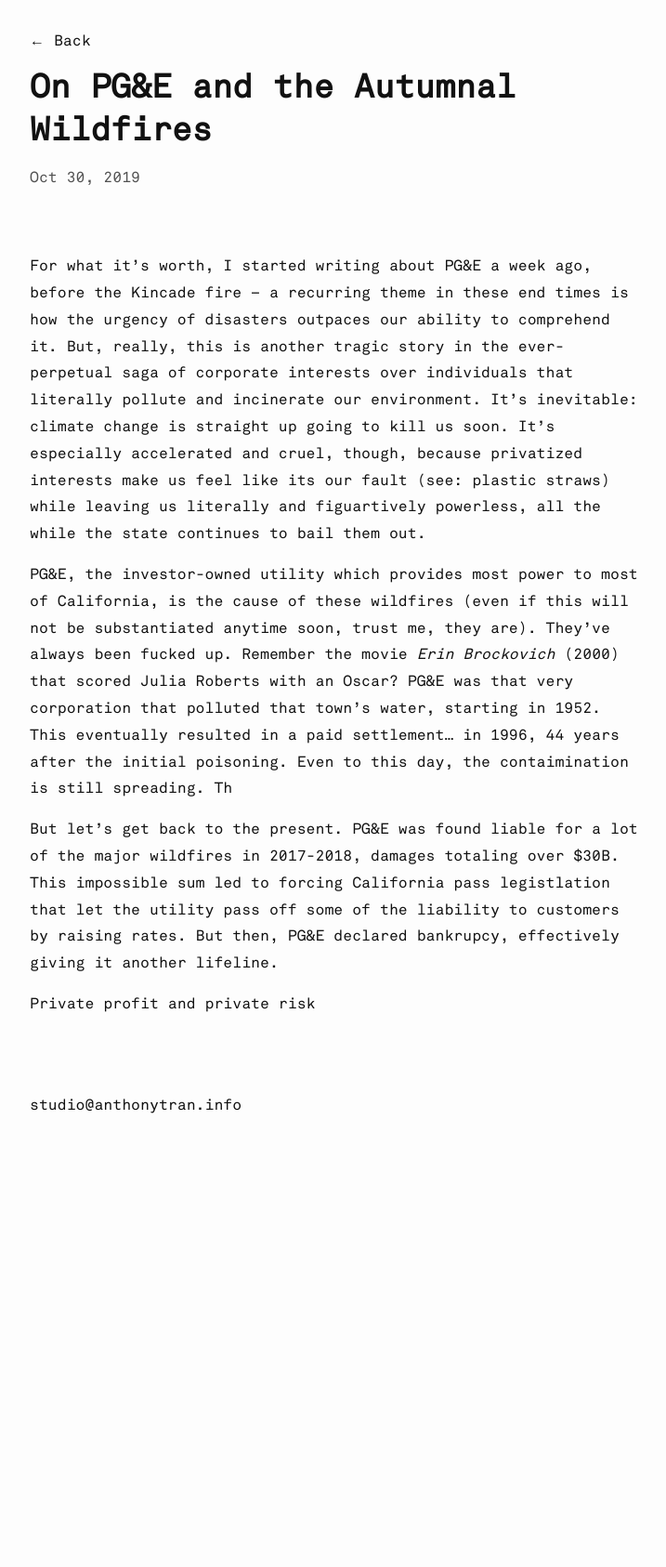
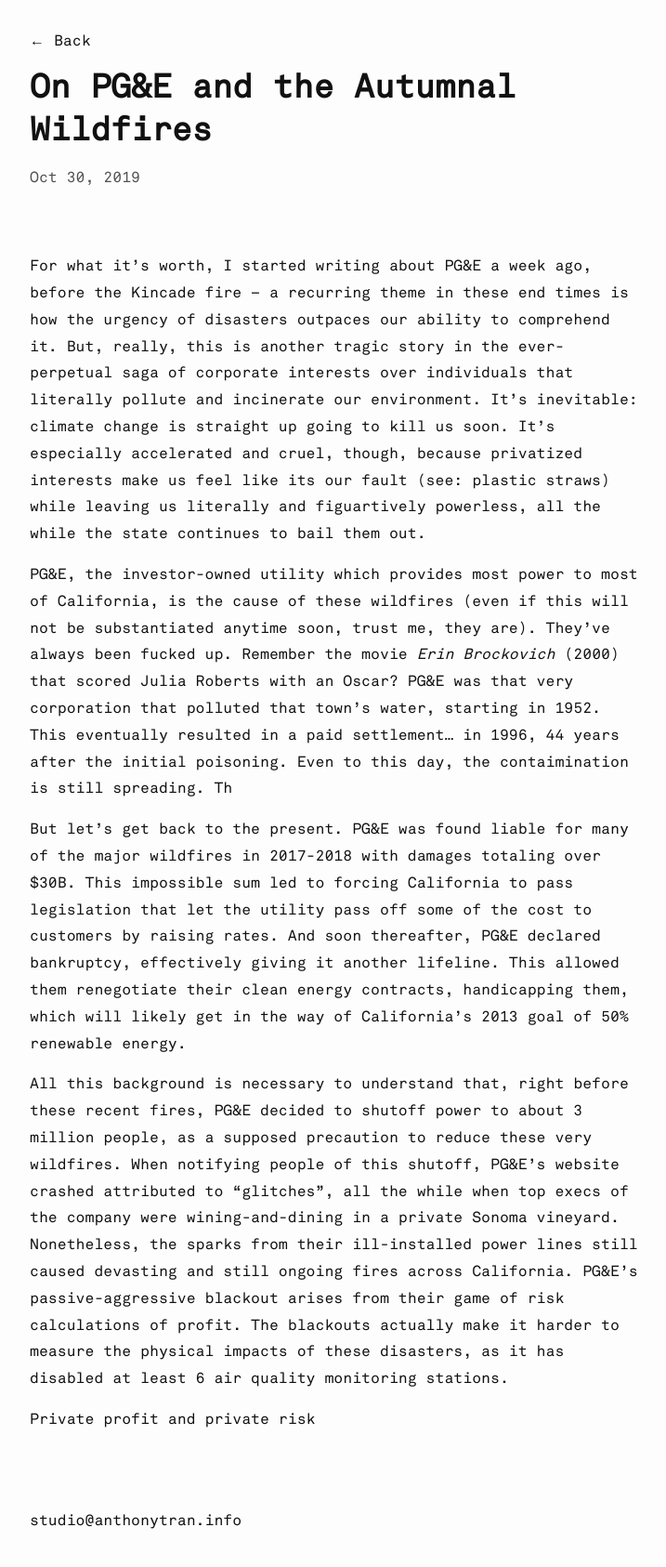
Before and after one commit to atran/atran.github.io, a Jekyll site: the page built from _posts/2019-10-30-on-pg-e-and-the-autumnal-wildfires.md, in a window 1280 px wide. Shown: the whole page at 93% size, without its empty margins (278-995 px from the left). Built offline with Jekyll 4.4.1, drawn with Linux system fonts in a browser that asks for light colours; nearby versions of some CDN libraries; before the commit the page ends 1239 px from its top, so only the background shows below that.

Commit message:
Update Blog “2019-10-30-on-pg-e-and-the-autumnal-wildfires”

```diff
--- a/_posts/2019-10-30-on-pg-e-and-the-autumnal-wildfires.md
+++ b/_posts/2019-10-30-on-pg-e-and-the-autumnal-wildfires.md
@@ -10,6 +10,8 @@
 
 PG&E, the investor-owned utility which provides most power to most of California, is the cause of these wildfires (even if this will not be substantiated anytime soon, trust me, they are). They've always been fucked up. Remember the movie _Erin Brockovich_ (2000) that scored Julia Roberts with an Oscar? PG&E was that very corporation that polluted that town's water, starting in 1952. This eventually resulted in a paid settlement... in 1996, 44 years after the initial poisoning. Even to this day, the contaimination is still spreading. Th
 
-But let's get back to the present. PG&E was found liable for a lot of the major wildfires in 2017-2018, damages totaling over $30B. This impossible sum led to forcing California pass legistlation that let the utility pass off some of the liability to customers by raising rates. But then, PG&E declared bankrupcy, effectively giving it another lifeline.
+But let's get back to the present. PG&E was found liable for many of the major wildfires in 2017-2018 with damages totaling over $30B. This impossible sum led to forcing California to pass legislation that let the utility pass off some of the cost to customers by raising rates. And soon thereafter, PG&E declared bankruptcy, effectively giving it another lifeline. This allowed them renegotiate their clean energy contracts, handicapping them, which will likely get in the way of California's 2013 goal of 50% renewable energy.
+
+All this background is necessary to understand that, right before these recent fires, PG&E decided to shutoff power to about 3 million people, as a supposed precaution to reduce these very wildfires. When notifying people of this shutoff, PG&E's website crashed attributed to "glitches", all the while when top execs of the company were wining-and-dining in a private Sonoma vineyard. Nonetheless, the sparks from their ill-installed power lines still caused devasting and still ongoing fires across California. PG&E's passive-aggressive blackout  arises from their game of risk calculations of profit. The blackouts actually make it harder to measure the physical impacts of these disasters, as it has disabled at least 6 air quality monitoring stations.
 
 Private profit and private risk
```
